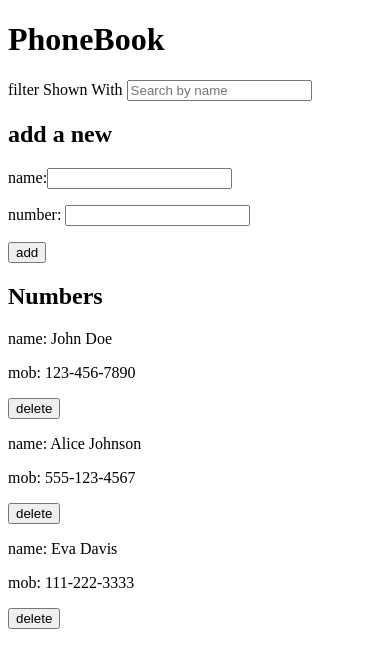
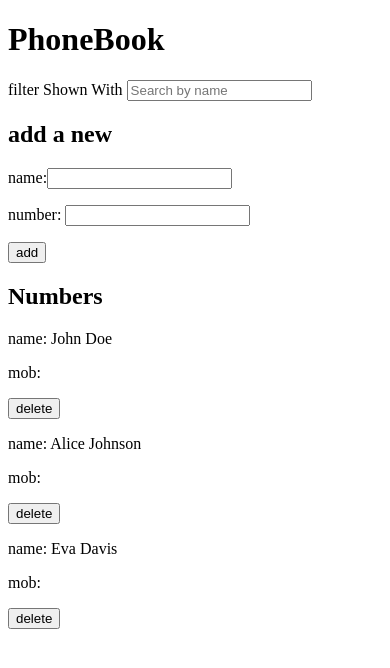
Before and after one commit to Chinmaya255696/full-stack-open-2023, a React (Vite) app in the folder part2/PhoneBook/: page / in a window 390 px wide. Shown: the top 668 px of the page. Built offline with nearby package versions, Linux system fonts and the light colour scheme; data requests are answered from the project's data file.

Commit message:
Completed Ex-2.14: The Phonebook step9

```diff
--- a/part2/PhoneBook/src/components/Persons.jsx
+++ b/part2/PhoneBook/src/components/Persons.jsx
@@ -20,7 +20,7 @@ const Persons = ({ persons, setPersons}) => {
       {persons.map((person) => (
         <div key={person.id}>
           <p>name: {person.name}</p>
-          <p>mob: {person.mob}</p>
+          <p>mob: {person.number}</p>
          <DeleteButton id={person.id} onDelete={() => handleDelete(person.id)}/>
         </div>
       ))}
```
